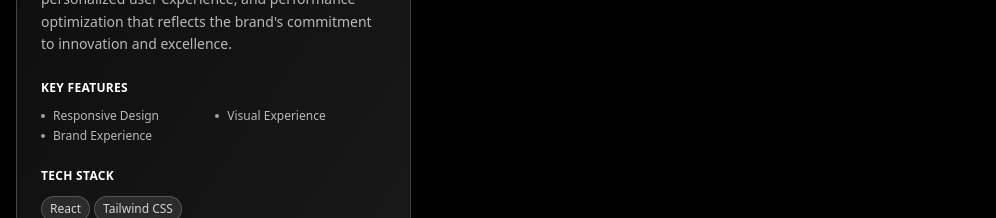
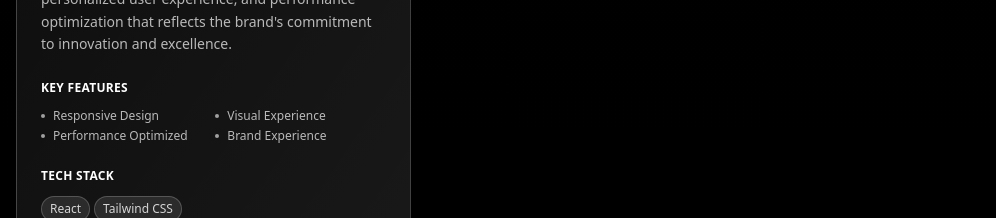
Before and after one commit to Dhuvesh/Portfolio, a React (Vite) app: page / in a window 1280 px wide. Shown: the part 4420-4638 px from the top of the page, without its empty margins (0-996 px from the left). Built offline with nearby package versions, Linux system fonts and the light colour scheme.

Commit message:
feature 4

```diff
--- a/src/App.jsx
+++ b/src/App.jsx
@@ -980,7 +980,7 @@ function ProjectsSection() {
       features: [
         "Responsive Design",
         "Visual Experience",
-
+        "Performance Optimized",
         "Brand Experience",
       ],
       status: "Development",
```
